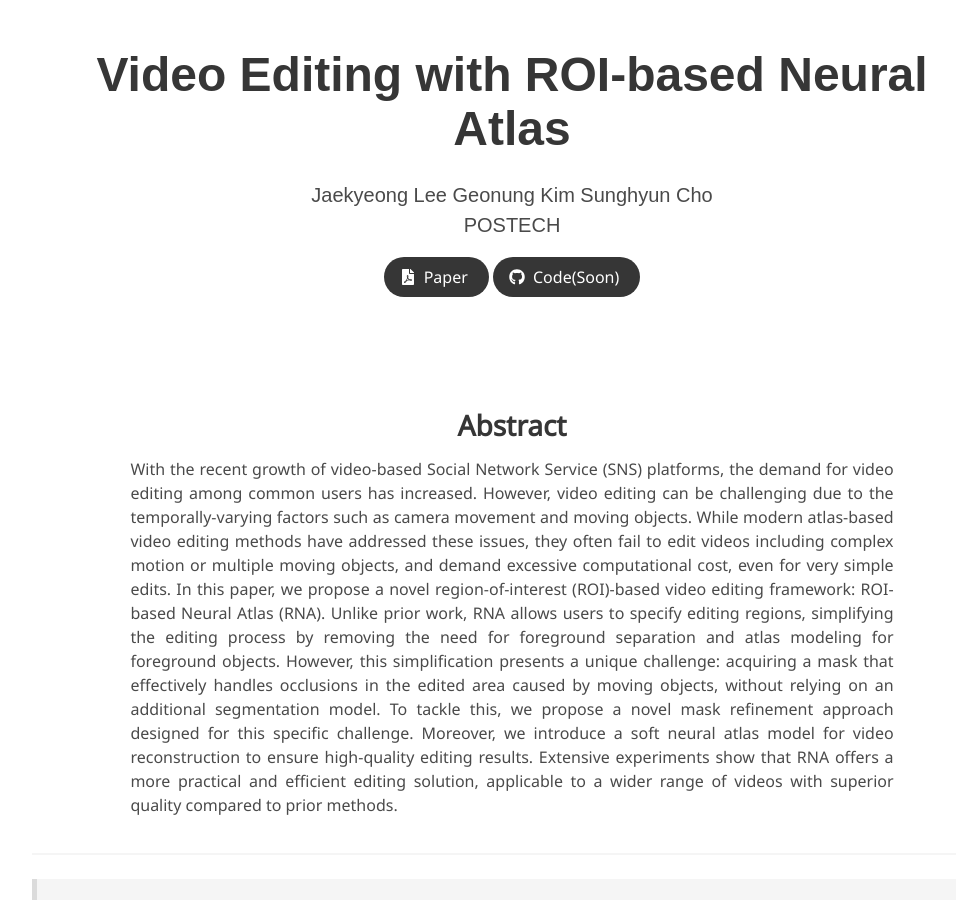
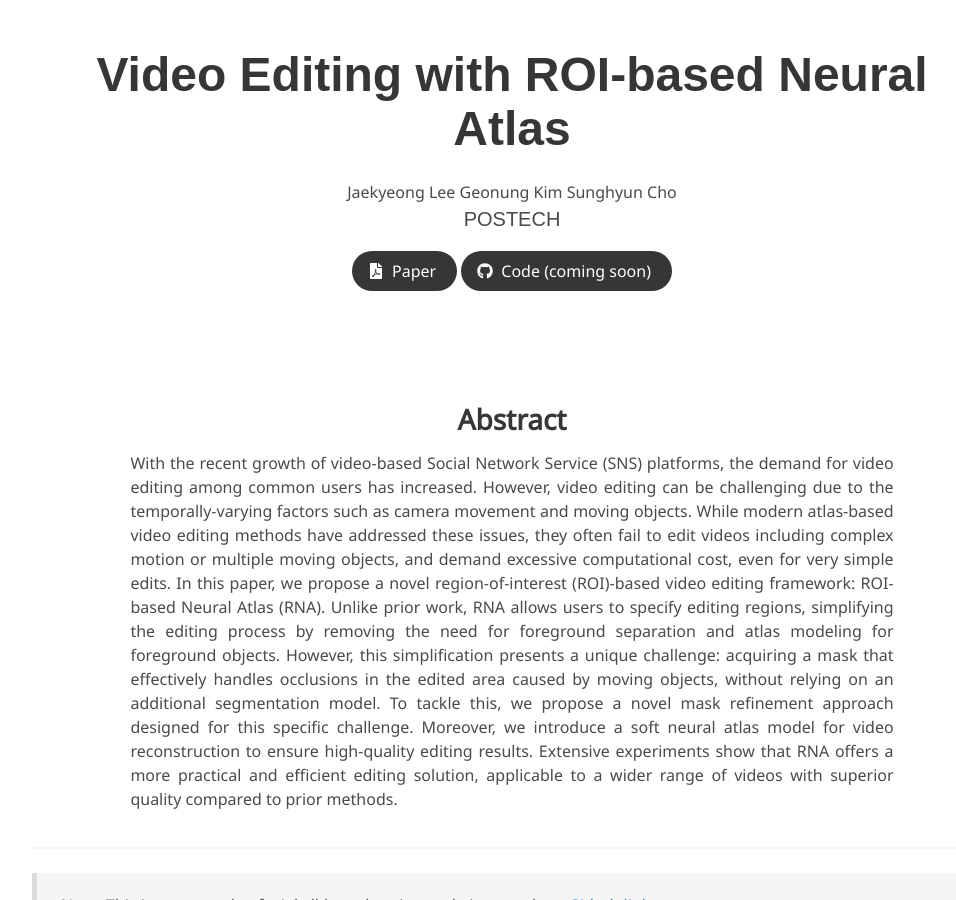
Before and after one commit to jaekyeongg/RNA, a Jekyll site: the page built from index.md, in a window 1280 px wide and 900 px high. Shown: the whole window, without its empty margins (128-1084 px from the left). Built offline with Jekyll 4.4.1, drawn with Linux system fonts in a browser that asks for light colours; some web fonts are replaced.

Commit message:
Update project_page.html

```diff
--- a/_layouts/project_page.html
+++ b/_layouts/project_page.html
@@ -48,7 +48,7 @@
         <div class="column has-text-centered">
           <h1 class="title is-1 publication-title">{{ page.title }}</h1>
           {% if page.authors %}
-          <div class="is-size-5 publication-authors">
+          <div class="col-md-6 text-center">
             <span class="author-block">
               {{ page.authors }}
             </span>
@@ -77,18 +77,6 @@
                 </a>
               </span>
               {% endif %}
-              <!-- Video Link. -->
-              {% if page.video %}
-              <span class="link-block">
-                <a href="{{ page.video }}"
-                   class="external-link button is-normal is-rounded is-dark">
-                  <span class="icon">
-                      <i class="fab fa-youtube"></i>
-                  </span>
-                  <span>Video</span>
-                </a>
-              </span>
-              {% endif %}
               <!-- Code Link. -->
               {% if page.code %}
               <span class="link-block">
@@ -97,20 +85,8 @@
                   <span class="icon">
                       <i class="fab fa-github"></i>
                   </span>
-                  <span>Code(Soon)</span>
+                  <span>Code (coming soon)</span>
                   </a>
-              </span>
-              {% endif %}
-              <!-- Dataset Link. -->
-              {% if page.data %}
-              <span class="link-block">
-                <a href="{{ page.data }}"
-                   class="external-link button is-normal is-rounded is-dark">
-                  <span class="icon">
-                      <i class="fas fa-database"></i>
-                  </span>
-                  <span>Data</span>
-                </a>
               </span>
               {% endif %}
             </div>
```
